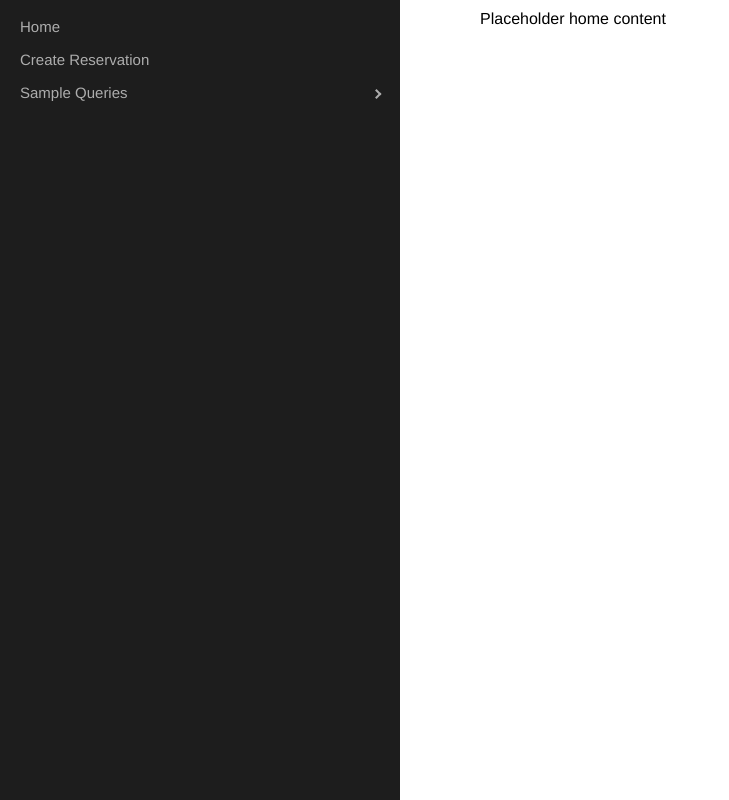
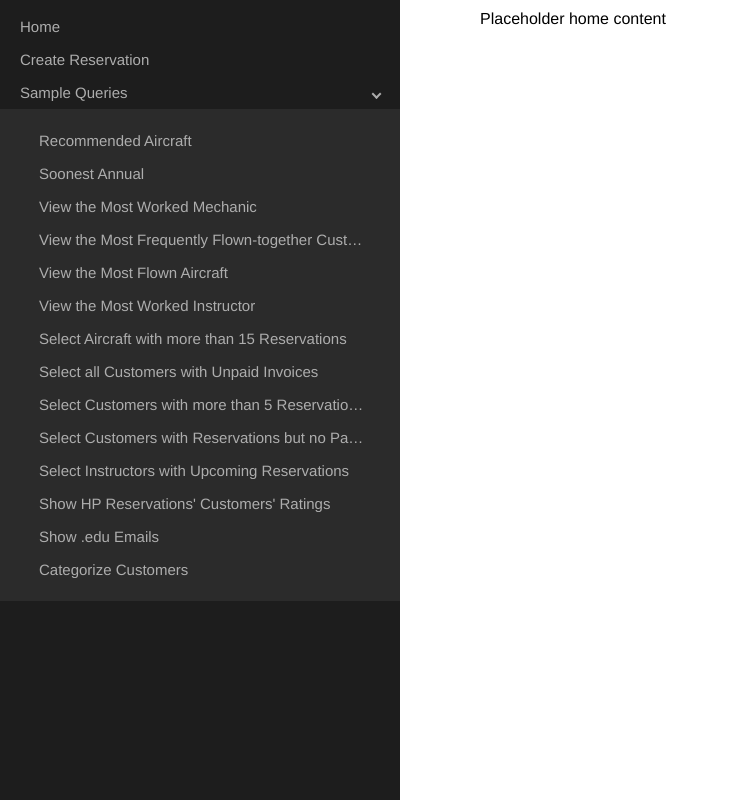
Before and after one commit to Kevinjchang98/CS5021-Project-React, a React (Create React App) app in the folder client/: page / in a window 1280 px wide. Shown: the whole page, without its empty margins (0-729 px from the left). Built offline with nearby package versions, Linux system fonts and the light colour scheme.

Commit message:
set SubMenu defaultOpen to true

```diff
--- a/client/src/Components/Sidebar/Sidebar.jsx
+++ b/client/src/Components/Sidebar/Sidebar.jsx
@@ -14,7 +14,7 @@ function Sidebar() {
 				<MenuItem>
 					<Link to="/reservation">Create Reservation</Link>
 				</MenuItem>
-				<SubMenu title="Sample Queries">
+				<SubMenu title="Sample Queries" defaultOpen="true">
 					<MenuItem>
 						<Link to="/recommended-aircraft">Recommended Aircraft</Link>
 					</MenuItem>
```
